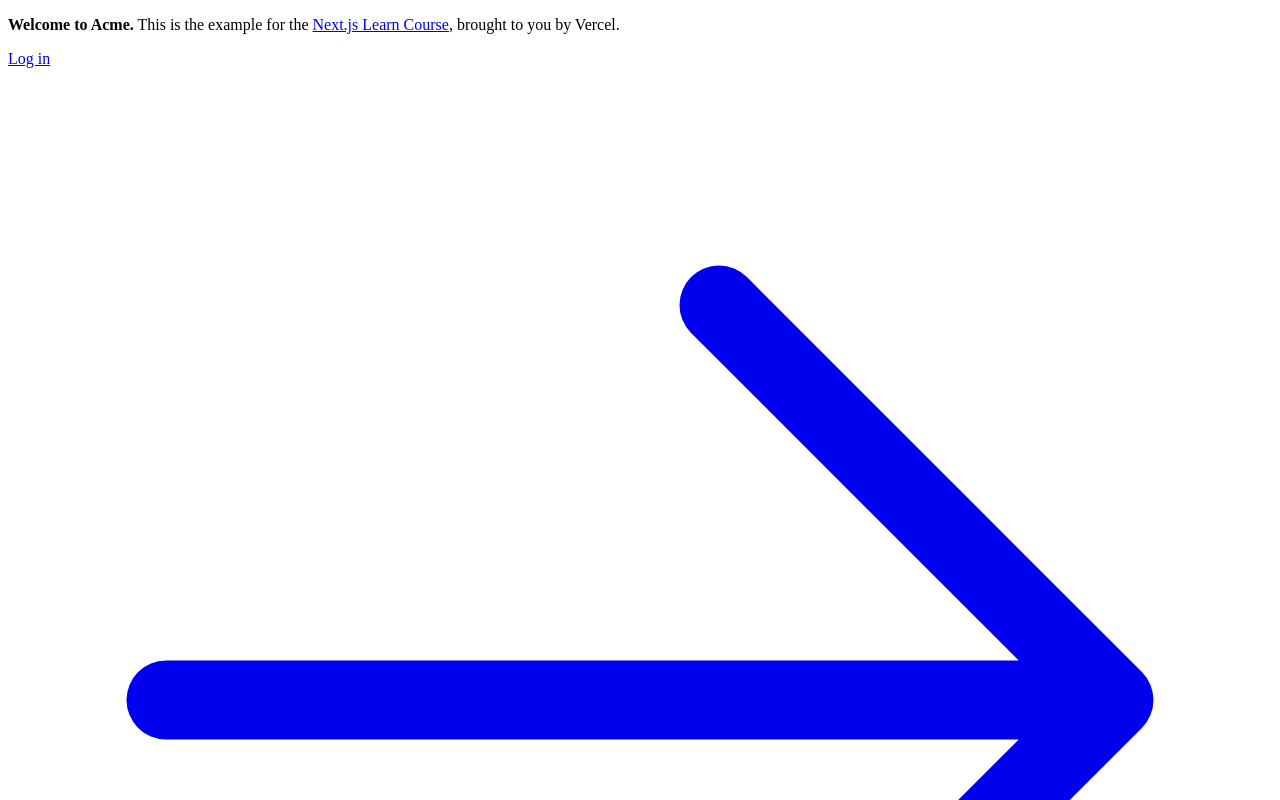
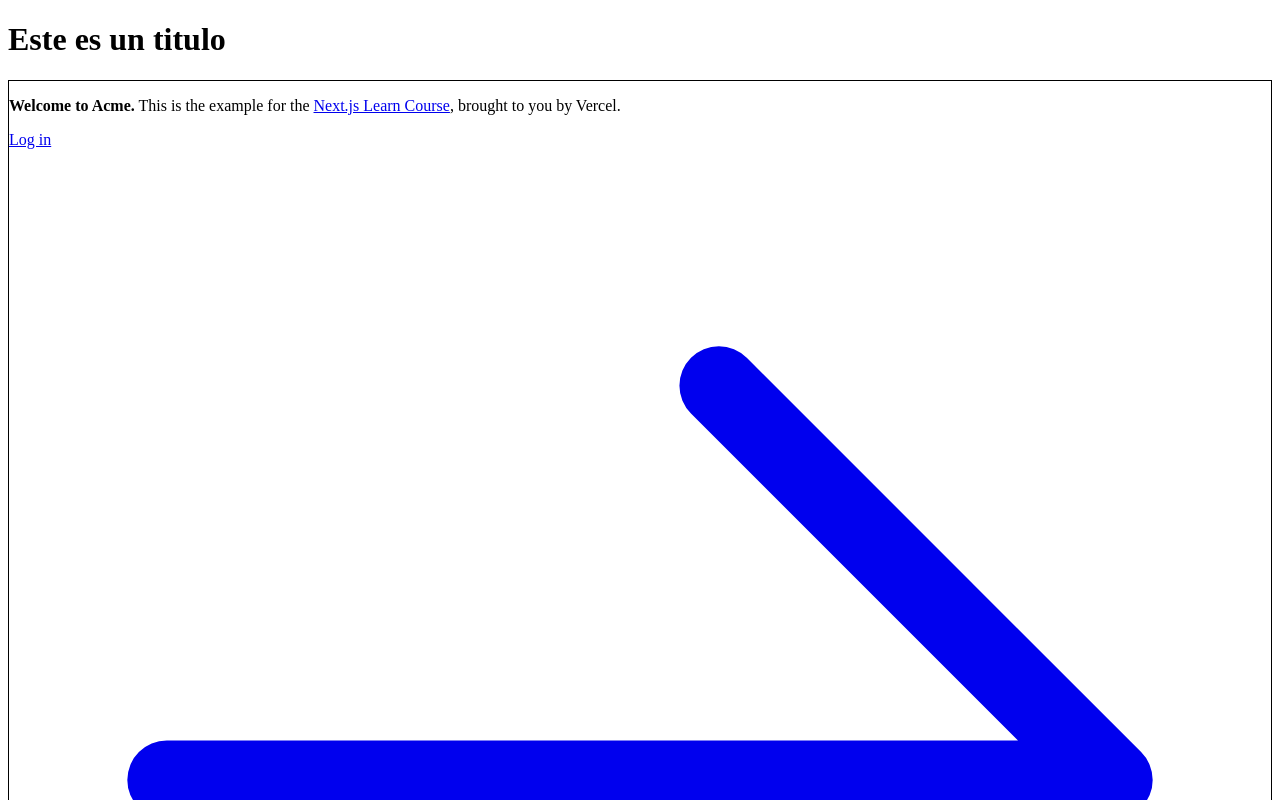
Before and after one commit to vianethsaiz-wq/NextJsTarea2, a Next.js app in the folder nextjs-dashboard/: page / in a window 1280 px wide. Shown: the top 800 px of the page. Built offline with nearby package versions, Linux system fonts and the light colour scheme.

Commit message:
Separacion Layout

```diff
--- a/nextjs-dashboard/app/layout.tsx
+++ b/nextjs-dashboard/app/layout.tsx
@@ -5,7 +5,12 @@ export default function RootLayout({
 }) {
   return (
     <html lang="en">
-      <body>{children}</body>
+      <body>
+        <h1>Este es un titulo</h1>
+        <div style={{ border: '1px solid #000' }}>
+        {children}
+          </div>
+        </body>
     </html>
   );
 }
```
